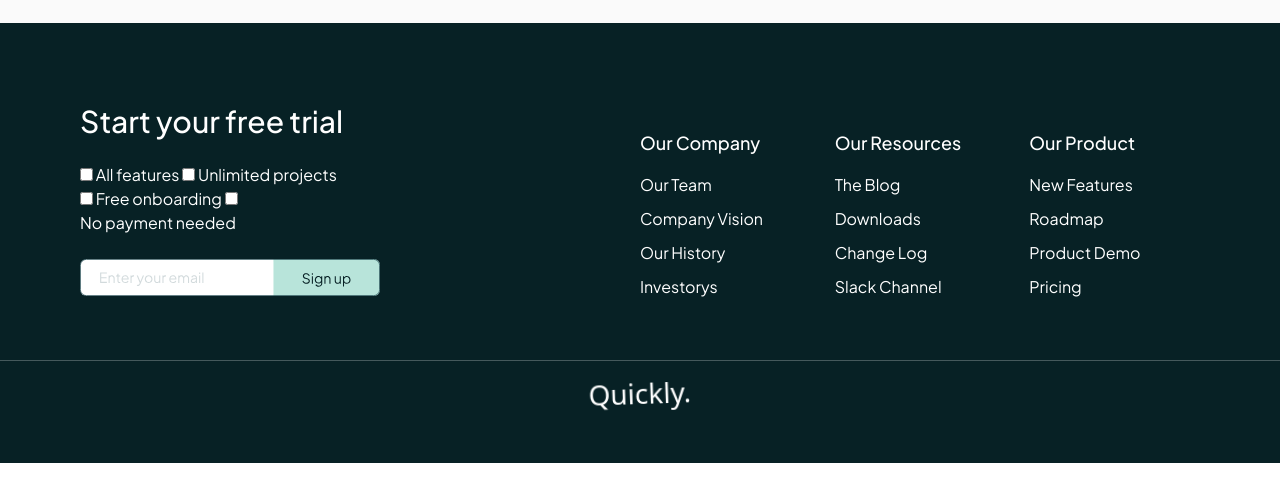
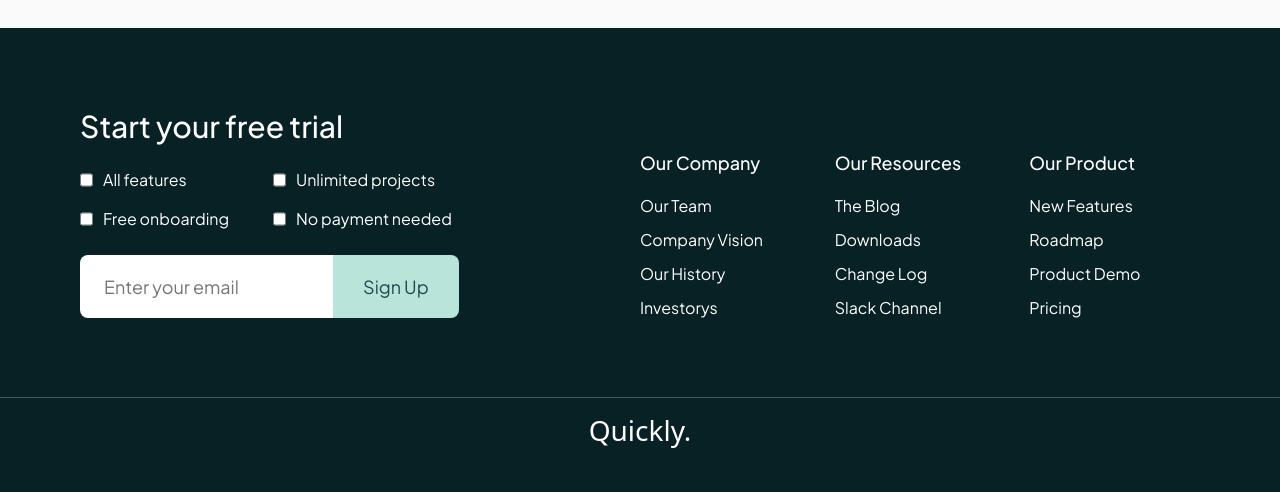
Before and after one commit to Jafarova11/Homework, a plain HTML site: page 14.SCSS-QuicqlyLandingPage/assets/index.html in a window 1280 px wide. Shown: the part 1798-2290 px from the top of the page. Before the commit the page ends 2261 px from the top, so only its background shows below. Drawn offline with nearby package versions, Linux system fonts and the light colour scheme.

Commit message:
add full html-css-bootstrap

```diff
--- a/14.SCSS-QuicqlyLandingPage/assets/index.html
+++ b/14.SCSS-QuicqlyLandingPage/assets/index.html
@@ -4,7 +4,7 @@
     <meta charset="UTF-8" />
     <meta http-equiv="X-UA-Compatible" content="IE=edge" />
     <meta name="viewport" content="width=device-width, initial-scale=1.0" />
-    <link rel="stylesheet" href="./css/main.css" />
+    <link rel="stylesheet" href="./scss/main.css" />
     <link
       rel="stylesheet"
       href="https://cdnjs.cloudflare.com/ajax/libs/font-awesome/6.4.0/css/all.min.css"
@@ -16,7 +16,7 @@
     <title>Document</title>
   </head>
   <body>
-    <header>
+    <header class="container-fluid">
       <nav>
         <h3>Quickly.</h3>
         <ul>
@@ -146,16 +146,21 @@
           <div class="left col col-12 col-md-6">
             <h2 class=" mb-4">Start your free trial</h2>
             <form action="#">
+              <div>
                 <input type="checkbox">
                 <label for="">All features</label>
                 <input type="checkbox">
-              <label for="">Unlimited projects</label>
+                <label for="">Unlimited projects</label><br>
+              </div>
+              <div>
                 <input type="checkbox">
                 <label for="">Free onboarding</label>
                 <input type="checkbox">
-              <label for="">No payment needed</label>
+                <label for="">No payment needed</label><br>
+              </div>
               <div class="email-input mt-4">
-                <img src="./images/Input _Email.svg" alt="email">
+                <input class="email" type="email" required placeholder="Enter your email">
+                <input class="signbtn" type="submit" value="Sign Up">
               </div>
             </form>
           </div>
--- a/14.SCSS-QuicqlyLandingPage/assets/scss/layout/_footer.scss
+++ b/14.SCSS-QuicqlyLandingPage/assets/scss/layout/_footer.scss
@@ -1,7 +1,7 @@
 footer {
   background-color: $color-dark;
   color: $text-light;
-  height: 55vh;
+  height: 58vh;
   .top {
     @include flexbox;
     font-family: $font-family;
@@ -10,20 +10,44 @@ footer {
       padding-top: 80px;
     }
     .left {
-      width: 50%;
+      width: 100%;
       h2 {
         font-size: 30px;
       }
-      input {
-        background-color: $button-color;
-        color: $bg-color;
+      div {
+        display: flex;
+        gap: 10px;
+        margin-bottom: 15px;
+        input {
+          accent-color: $button-color;
+          color: $bg-color;
+        }
       }
       label {
         font-size: 16px;
+        width: 160px;
       }
+
       div {
-        img {
-          width: 300px;
+        // img {
+        //   width: 300px;
+        // }
+        .email {
+          font-size: 18px;
+          border: none;
+          border-radius: 8px 0 0 8px;
+          padding: 15px 24px;
+          outline: none;
+        }
+        .signbtn{
+          font-size: 18px;
+          background-color: $button-color;
+          border: none;
+          border-radius: 0 8px 8px 0;
+          position: relative;
+          left: -20px;
+          top: 0;
+          padding: 18px 30px;
         }
       }
     }
@@ -53,22 +77,8 @@ footer {
     }
   }
   .bottom {
-    height: 50px;
     text-align: center;
     font-size: 18px;
     animation: rotate 2s ease infinite alternate forwards;
-    h3 {
-      @keyframes rotate {
-        0% {
-          transform: rotate(2deg);
-        }
-        50% {
-          transform: rotate(-2deg);
-        }
-        100% {
-          transform: rotate(2deg);
-        }
-      }
-    }
   }
 }
--- a/14.SCSS-QuicqlyLandingPage/assets/scss/layout/_header.scss
+++ b/14.SCSS-QuicqlyLandingPage/assets/scss/layout/_header.scss
@@ -1,4 +1,6 @@
 header {
+  position: fixed;
+  z-index: 5;
   height: 75px;
   width: 100%;
   background-color: $bg-color;
@@ -53,10 +55,13 @@ header {
           display: none;
         }
 
+
+      }
       .sign-up {
-          background-color: $bg-color;
+        background-color: $button-color;
         a {
           color: $color-dark;
+        }
       }
       .log-in {
         background-color: transparent;
@@ -67,5 +72,3 @@ header {
     }
   }
 }
-  }
-}
--- a/14.SCSS-QuicqlyLandingPage/assets/scss/pages/home/_hero-section.scss
+++ b/14.SCSS-QuicqlyLandingPage/assets/scss/pages/home/_hero-section.scss
@@ -1,9 +1,10 @@
 .hero {
   background-color: $hero-color;
-  height: 100vh;
+  height: 110vh;
   padding: 0 80px;
   @include flexbox();
   .content {
+    padding-top: 90px;
     position: relative;
     z-index: 2;
     // width: 50%;
@@ -24,43 +25,43 @@
       font-family: $font-family;
       font-size: 24px;
     }
-    img{
+    img {
       position: absolute;
       top: 55px;
       right: -80px;
-      @media only screen and (max-width:767px){
+      @media only screen and (max-width: 767px) {
         display: none;
       }
     }
     button {
       border: transparent;
       border-radius: 8px;
-      .sign {
-        a {
-          background-color: $color-dark;
-          color: $text-light;
-        }
-      }
-      .learn-more {
-        a {
-          background-color: transparent;
-          color: $color-dark;
-        }
-      }
+      padding: $buttonpad;
       a {
-        padding: $buttonpad;
         text-decoration: none;
         font-family: $font-family;
         font-size: 18px;
       }
     }
+    .sign {
+      background-color: $color-dark;
+      a {
+        color: $text-light;
+      }
+    }
+    .learn-more {
+      background-color: transparent;
+      border: 1px solid rgb(235, 235, 235);
+      a {
+        color: $color-dark;
+      }
+    }
   }
-  @media only screen and (max-width:767px){
+  @media only screen and (max-width: 767px) {
     display: block;
     flex-direction: column;
     align-items: center;
     text-align: center;
-    height: 130vh;
-
+    height: 100vh;
   }
 }
--- a/14.SCSS-QuicqlyLandingPage/assets/scss/pages/home/_team-section.scss
+++ b/14.SCSS-QuicqlyLandingPage/assets/scss/pages/home/_team-section.scss
@@ -8,6 +8,7 @@
     .col {
       text-align: start;
       padding-left: 2%;
+      text-decoration: none;
       &:hover{
         opacity: 0.5;
       }
```
Also changed, not shown: 14.SCSS-QuicqlyLandingPage/assets/scss/main.css, 2 other files. Lines whose indentation alone changed are shown as unchanged.
